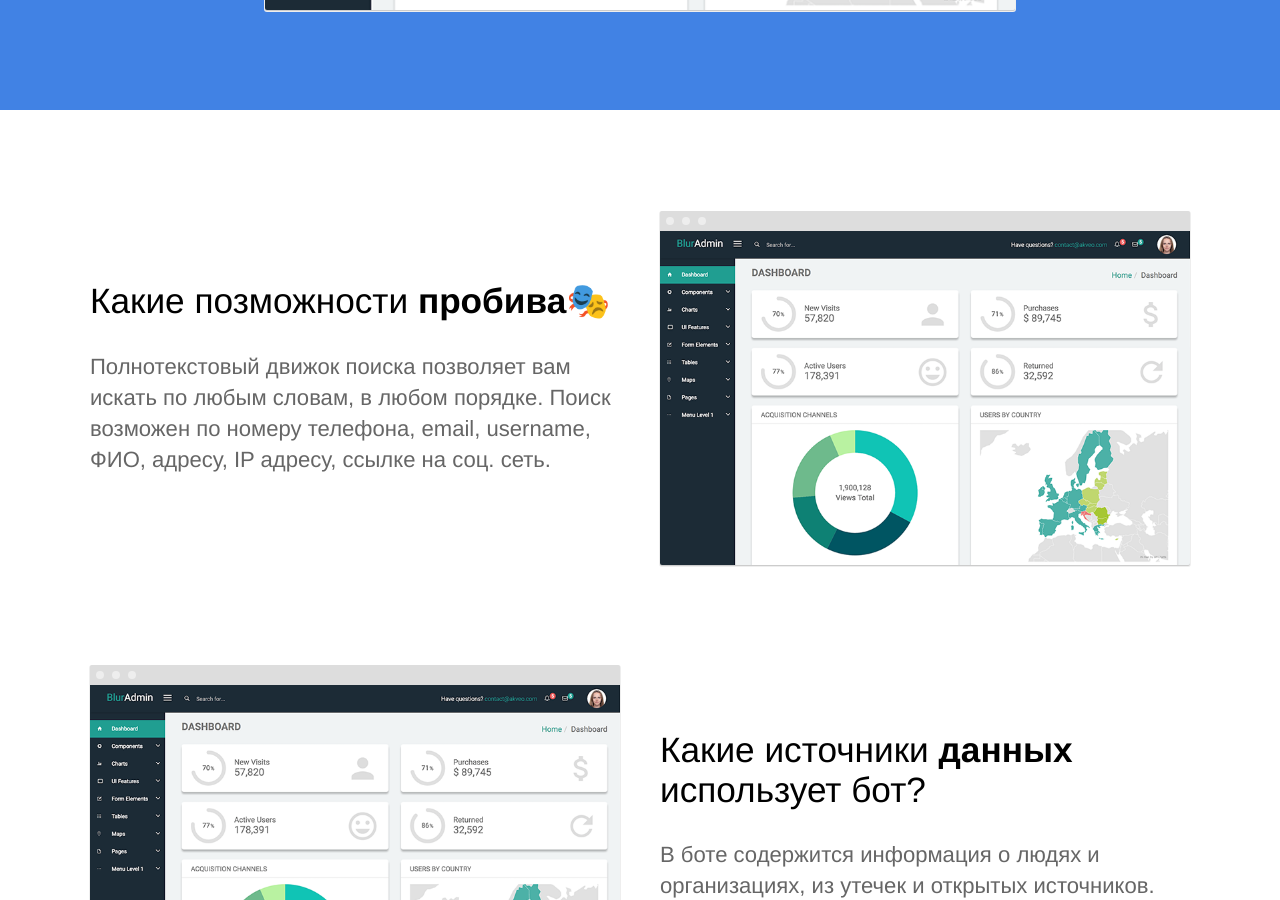
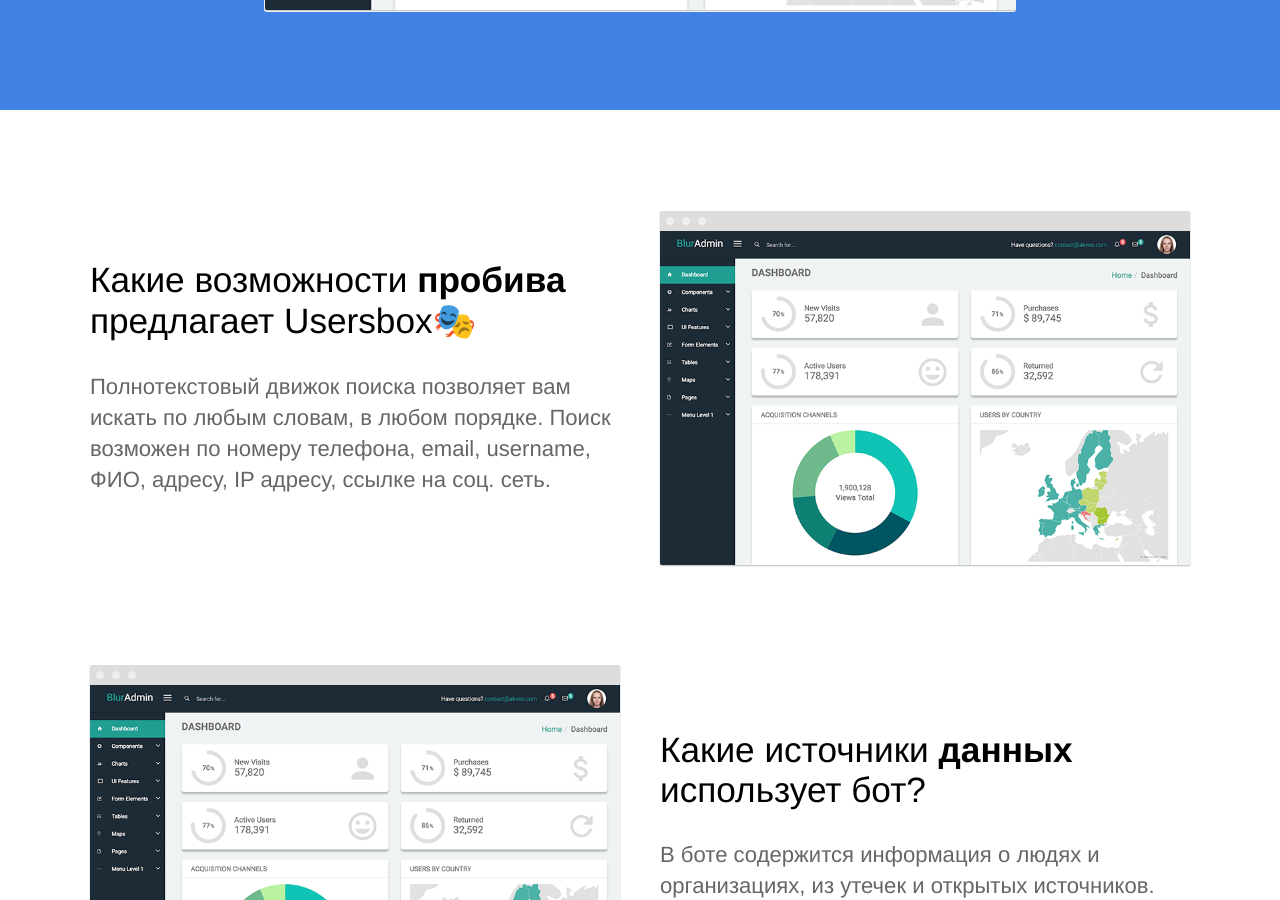
Before and after one commit to usersboxbot/usersboxbot.github.io, a Jekyll site: the page built from index.html, in a window 1280 px wide and 900 px high, scrolled down 827 px. Built offline with Jekyll 4.4.1, drawn with Linux system fonts in a browser that asks for light colours.

Commit message:
Update index.html

```diff
--- a/index.html
+++ b/index.html
@@ -17,7 +17,7 @@
 	<section>
 		<div class="container flex">
 			<div class="text editable">
-				<h2>Какие позможности <strong>пробива</strong>🎭</h2>
+				<h2>Какие возможности <strong>пробива</strong> предлагает Usersbox🎭</h2>
 				<p>Полнотекстовый движок поиска позволяет вам искать по любым словам, в любом порядке. Поиск возможен по номеру телефона, email, username, ФИО, адресу, IP адресу, ссылке на соц. сеть. </p>
 			</div>
 			<div class="image">
```
